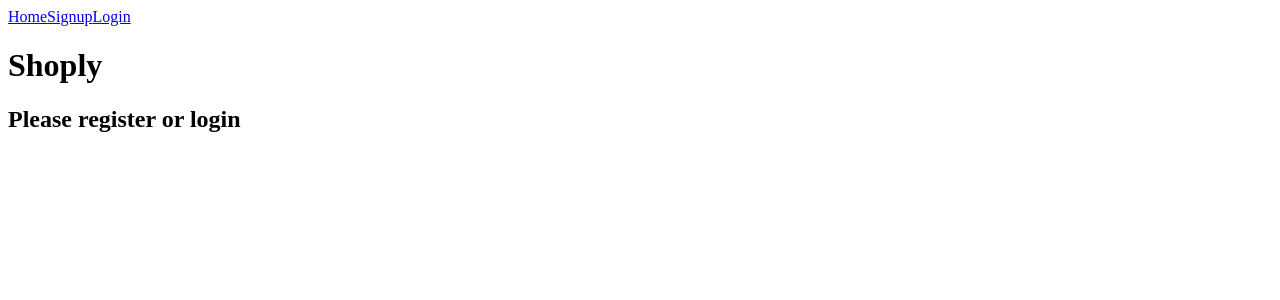
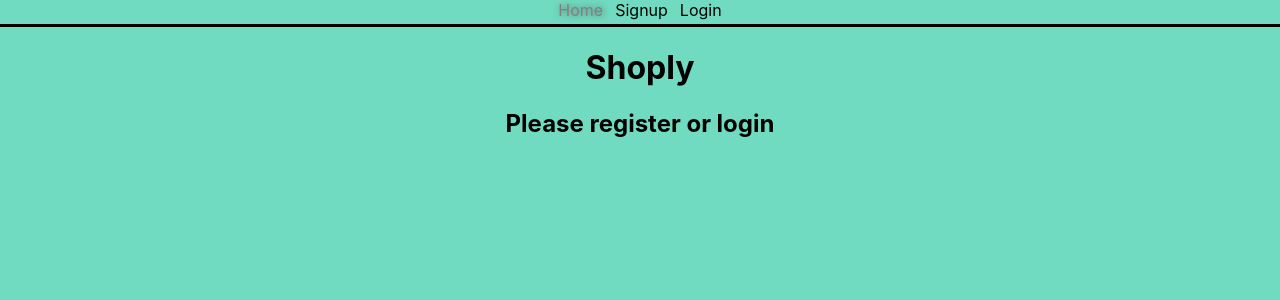
Before and after one commit to Jonathan-Hollingsworth/capstone_project, a React (Create React App) app in the folder frontend/: page / in a window 1280 px wide. Shown: the top 300 px of the page. Built offline with nearby package versions, Linux system fonts and the light colour scheme; no server answers.

Commit message:
Fixed issues and added styling

```diff
--- a/frontend/src/AddToCartForm.js
+++ b/frontend/src/AddToCartForm.js
@@ -1,6 +1,7 @@
 import React, { useState, useContext } from "react";
 import { useHistory } from "react-router-dom";
 import { MethodContext, DataContext } from "./Context";
+import "./CartSelect.css"
 
 function AddToCartForm({itemId}) {
     const {addToCart} = useContext(MethodContext)
@@ -25,7 +26,7 @@ function AddToCartForm({itemId}) {
         evt.preventDefault();
         addToCart(formData.cartId, itemId, formData.amount);
         setFormData(INITIAL_STATE);
-        history.push("/items")
+        history.push("/cart")
     };
 
     return (
@@ -33,7 +34,6 @@ function AddToCartForm({itemId}) {
             <form onSubmit={handleSubmit}>
                 <label htmlFor="cartId">Which Cart?</label>
                 <select name="cartId" id="cartId" onChange={handleChange}>
-                    <option value={0}>Please choose a Cart</option>
                     {user.carts.map(cart => (
                         <option key={cart.id} value={cart.id}>{cart.title}</option>
                     ))}
--- /dev/null
+++ b/frontend/src/App.css
@@ -0,0 +1,7 @@
+.App {
+  text-align: center;
+}
+
+input {
+  margin: 5px;
+}
--- a/frontend/src/App.js
+++ b/frontend/src/App.js
@@ -5,6 +5,7 @@ import useLocalStorage from "./Hooks";
 import Routes from './Routes';
 import {DataContext, MethodContext} from "./Context";
 import NavBar from "./NavBar";
+import "./App.css"
 
 function App() {
   const [isLoading, setIsLoading] = useState(true);
--- /dev/null
+++ b/frontend/src/Card.css
@@ -0,0 +1,12 @@
+.card {
+    border: 3px solid black;
+    font-size: small;
+    margin: 15px;
+    width: 300px;
+    display: inline-block;
+    padding: 4px;
+}
+
+.card > * {
+    margin: 3px;
+}
--- a/frontend/src/CartDetail.js
+++ b/frontend/src/CartDetail.js
@@ -5,8 +5,9 @@ import ShoplyApi from "./api";
 import ItemCard from "./ItemCard";
 import NewCartForm from "./NewCartForm";
 import RenameCartForm from "./RenameCartForm";
+import "./CartSelect.css"
 
-function Checkout() {
+function CartDetail() {
     const {user} = useContext(DataContext)
     const INITIAL_STATE = {
         cartId: user.carts ? user.carts[0].id : 1 //prevents errors
@@ -41,11 +42,11 @@ function Checkout() {
             <hr />
             <label htmlFor="cartId">Which Cart?</label>
             <select name="cartId" id="cartId" onChange={handleChange}>
-                <option value={0}>Please choose a Cart</option>
                 {user.carts.map(cart => (
                     <option key={cart.id} value={cart.id}>{cart.title}</option>
                 ))}
             </select>
+            <br />
             {currentCart.items.map(item => (
                 <ItemCard key={item.id} item={item} cart={currentCart}/>
             ))}
@@ -55,4 +56,4 @@ function Checkout() {
     )
 }
 
-export default Checkout;
+export default CartDetail;
--- /dev/null
+++ b/frontend/src/CartSelect.css
@@ -0,0 +1,3 @@
+select {
+    margin: 5px;
+}
--- a/frontend/src/Checkout.js
+++ b/frontend/src/Checkout.js
@@ -2,6 +2,7 @@ import React, { useState, useContext, useEffect } from "react";
 import { useHistory, Redirect } from "react-router-dom";
 import { MethodContext, DataContext } from "./Context";
 import ShoplyApi from "./api";
+import "./CartSelect.css"
 
 function Checkout() {
     const {checkout} = useContext(MethodContext)
@@ -51,7 +52,6 @@ function Checkout() {
             <form onSubmit={handleSubmit}>
                 <label htmlFor="cartId">Which Cart?</label>
                 <select name="cartId" id="cartId" onChange={handleChange}>
-                    <option value={0}>Please choose a Cart</option>
                     {user.carts.map(cart => (
                         <option key={cart.id} value={cart.id}>{cart.title}</option>
                     ))}
--- a/frontend/src/ItemCard.js
+++ b/frontend/src/ItemCard.js
@@ -3,6 +3,7 @@ import {useHistory} from "react-router-dom"
 import { DataContext, MethodContext } from "./Context";
 import AddToCartForm from "./AddToCartForm";
 import UpdateAmountForm from "./UpdateAmountForm";
+import "./Card.css"
 
 function ItemCard({item, cart}) {
     const {user, wishlist} = useContext(DataContext)
@@ -42,11 +43,26 @@ function ItemCard({item, cart}) {
 
     for (const wishlisted of wishlist) {
         if (wishlisted.id === item.id) {
+            if (!item.inStock) {
+                return (
+                    <div className="card">
+                            <b>{item.name}</b>
+                            <br />
+                            <i>In Your Wishlist</i>
+                            <br />
+                            <i>Cost: ${item.value}</i>
+                            <br />
+                            <button onClick={handleUnlist}>Unlist</button>
+                            <br />
+                            <b>This item is currently not in stock</b>
+                    </div>
+                )
+            }
             return (
                 <div className="card">
                         <b>{item.name}</b>
                         <br />
-                        <p>In Your Wishlist</p>
+                        <i>In Your Wishlist</i>
                         <br />
                         <i>Cost: ${item.value}</i>
                         <br />
--- /dev/null
+++ b/frontend/src/NavBar.css
@@ -0,0 +1,23 @@
+.navbar {
+    border-bottom: 3px solid black;
+    padding-bottom: 4px;
+}
+
+.navbar a {
+    padding: 0 6px;
+    color: black;
+    text-decoration: none;
+}
+
+.navbar a:hover {
+    text-shadow: #666666 1px 0 7px;
+}
+
+.navbar a.active {
+    text-shadow: #666666 1px 0 7px;
+    color: gray;
+}
+
+.navbar a.logout {
+    color: crimson;
+}
--- a/frontend/src/NavBar.js
+++ b/frontend/src/NavBar.js
@@ -1,6 +1,7 @@
 import React, { useContext } from "react";
 import { NavLink, useHistory } from 'react-router-dom'
 import {DataContext, MethodContext} from "./Context";
+import "./NavBar.css"
 
 function NavBar() {
 
@@ -27,12 +28,14 @@ function NavBar() {
 
     return (
         <div className="navbar">
-            <NavLink exact to='/'>Home</NavLink>
-            <NavLink to='/items'>Items</NavLink>
-            <NavLink to='/cart'>Your Carts</NavLink>
-            <NavLink to='/checkout'>Checkout</NavLink>
-            <NavLink to='/profile'>Profile</NavLink>
-            <NavLink exact to='/logout' onClick={handleLogout}>Logout</NavLink>
+            <NavLink exact to='/'><b>Home</b></NavLink>
+            <NavLink to='/items'><b>Items</b></NavLink>
+            <NavLink to='/cart'><b>Your Carts</b></NavLink>
+            <NavLink to='/checkout'><b>Checkout</b></NavLink>
+            <NavLink to='/profile'><b>Profile</b></NavLink>
+            <NavLink className='logout' exact to='/logout' onClick={handleLogout}>
+                <b>Logout</b>
+            </NavLink>
         </div>
     )
 }
--- /dev/null
+++ b/frontend/src/index.css
@@ -0,0 +1,14 @@
+body {
+  margin: 0;
+  font-family: -apple-system, BlinkMacSystemFont, 'Segoe UI', 'Roboto', 'Oxygen',
+    'Ubuntu', 'Cantarell', 'Fira Sans', 'Droid Sans', 'Helvetica Neue',
+    sans-serif;
+  -webkit-font-smoothing: antialiased;
+  -moz-osx-font-smoothing: grayscale;
+  background-color: #70dbc0;
+}
+
+code {
+  font-family: source-code-pro, Menlo, Monaco, Consolas, 'Courier New',
+    monospace;
+}
--- a/frontend/src/index.js
+++ b/frontend/src/index.js
@@ -3,6 +3,7 @@ import ReactDOM from 'react-dom/client';
 import { BrowserRouter } from 'react-router-dom'
 import App from './App';
 import reportWebVitals from './reportWebVitals';
+import "./index.css"
 
 const root = ReactDOM.createRoot(document.getElementById('root'));
 root.render(
```
